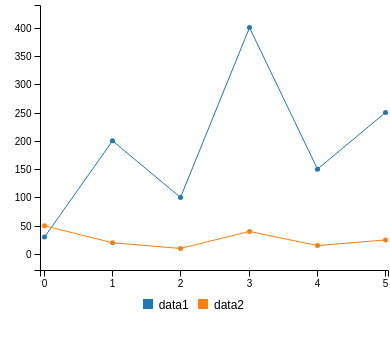
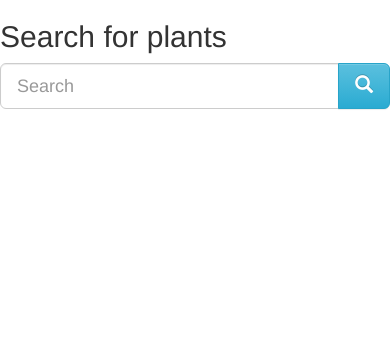
Before and after one commit to ebusha/herbfest, a Flask app: page / in a window 390 px wide. Shown: the top 348 px of the page. Run offline with Flask 2, Linux system fonts and the light colour scheme; some libraries are stand-ins or nearby versions.

Commit message:
Added broken search

```diff
--- a/server.py
+++ b/server.py
@@ -11,6 +11,22 @@ db = conn.cursor()
 def index():
     return render_template("test.html")
 
+
+@app.route("/search/<term>/")
+def search(term):
+    print(term)
+    common_results = db.execute('''
+    SELECT family, genus, species, cname
+    FROM ethnobot
+    WHERE cname LIKE ?
+    ''', ("\"%" + term + "%\"",)).fetchall()
+    print(common_results)
+    taxon_results = db.execute('''
+    SELECT family, genus, species, taxon
+    FROM ethnobot
+    WHERE taxon LIKE ?
+    ''', ("\"%" + term + "%\"",)).fetchall()
+    return render_template("search.html", results=common_results+taxon_results)
 
 @app.route("/taxons/")
 def get_families(**kwargs):
--- /dev/null
+++ b/static/js/search.js
@@ -0,0 +1,3 @@
+function search(){
+  window.location.href = "/search/" + document.getElementById("search").value
+}
--- a/summary.py
+++ b/summary.py
@@ -89,8 +89,7 @@ def make_summary(f, g, s):
     if test != []:
         ethnobot = [t[0] for t in test]
         summary["ethnobot"] = dict(Counter({e: ethnobot.count(e) for e in set(ethnobot)}).most_common(10))
-        print summary["cnames"]
-        summary["cnames"] = summary["cnames"] | {t[1] for t in test}
+        summary["cnames"] = summary["cnames"] | {t[1] for t in test if t[1] != ""}
         countries = [t[2] for t in test]
         summary["countries"] = dict(Counter({c: countries.count(c) for c in set(countries)}).most_common(10))
         summary["taxon"] = t[3]
--- a/templates/display.html
+++ b/templates/display.html
@@ -3,7 +3,7 @@
 <div class="container-fluid">
   <div class="row">
     <p>Scientific name: {{ summary['taxon'] }}</p>
-    <p>Common name(s): {% for cname in summary['cnames'] %} {{ cname }} {% endfor %}</p>
+    <p>Common name(s): {{ ','.join(summary['cnames']) }}</p>
   </div>
   <div class="row">
     <div class="col-md-12">
--- a/templates/test.html
+++ b/templates/test.html
@@ -13,15 +13,25 @@
     <script src="{{ url_for('static', filename='js/bootstrap.min.js') }}"></script>
     <script src="{{ url_for('static', filename='js/d3.js') }}" charset="utf-8"></script>
     <script src="{{ url_for('static', filename='c3/c3.js') }}"></script>
-    <script src="{{ url_for('static', filename='js/test.js') }}"></script>
+    <script src="{{ url_for('static', filename='js/search.js') }}"></script>
 
-    <title>Test</title>
+    <title>Search</title>
   </head>
 
   <body>
     <div class="container-fluid">
       <div class="row">
-        <div id="chart"></div>
+        <h2>Search for plants</h2>
+        <div id="custom-search-input">
+          <div class="input-group col-md-6">
+            <input type="text" class="form-control input-lg" placeholder="Search" id="search"/>
+            <span class="input-group-btn">
+              <button class="btn btn-info btn-lg" type="button" onclick="search()">
+                <i class="glyphicon glyphicon-search"></i>
+              </button>
+            </span>
+          </div>
+        </div>
       </div>
     </div>
   </body>
```
Also changed, not shown: templates/search.html (added, +14 -0 lines).
